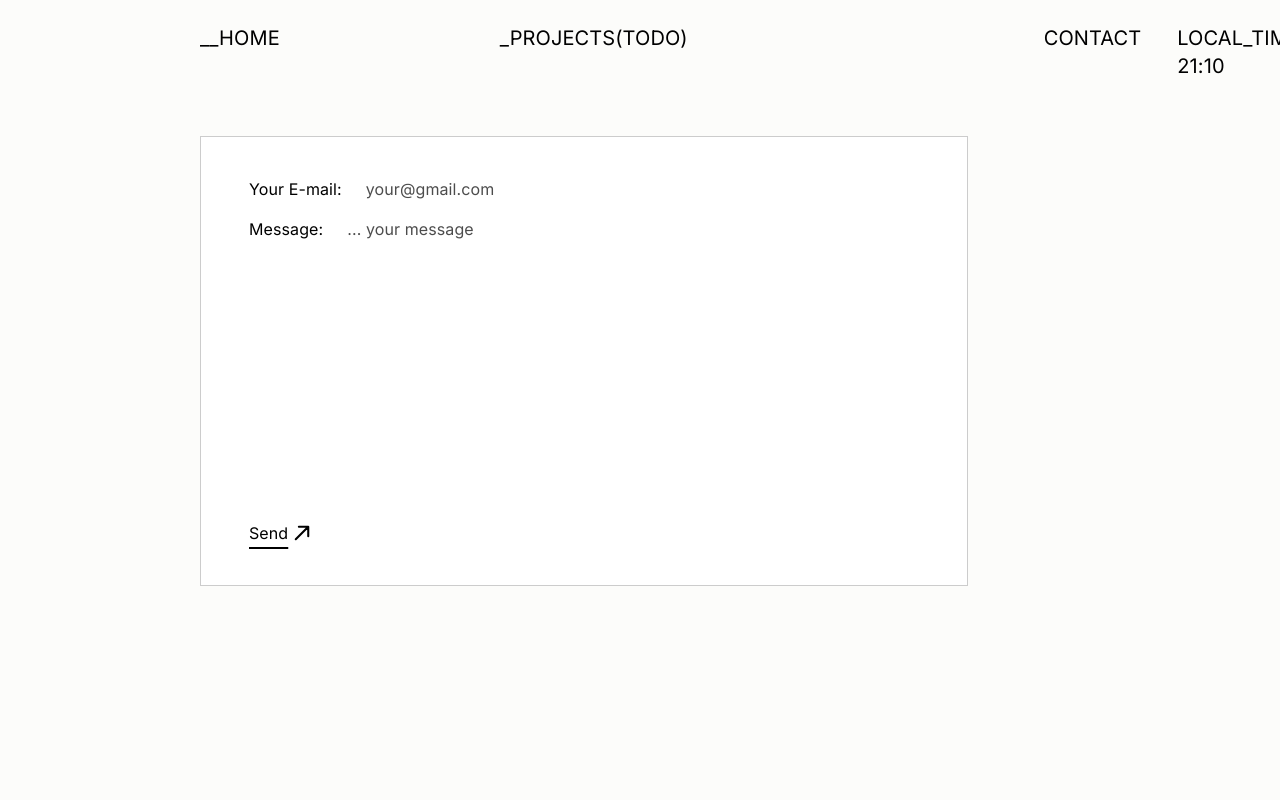
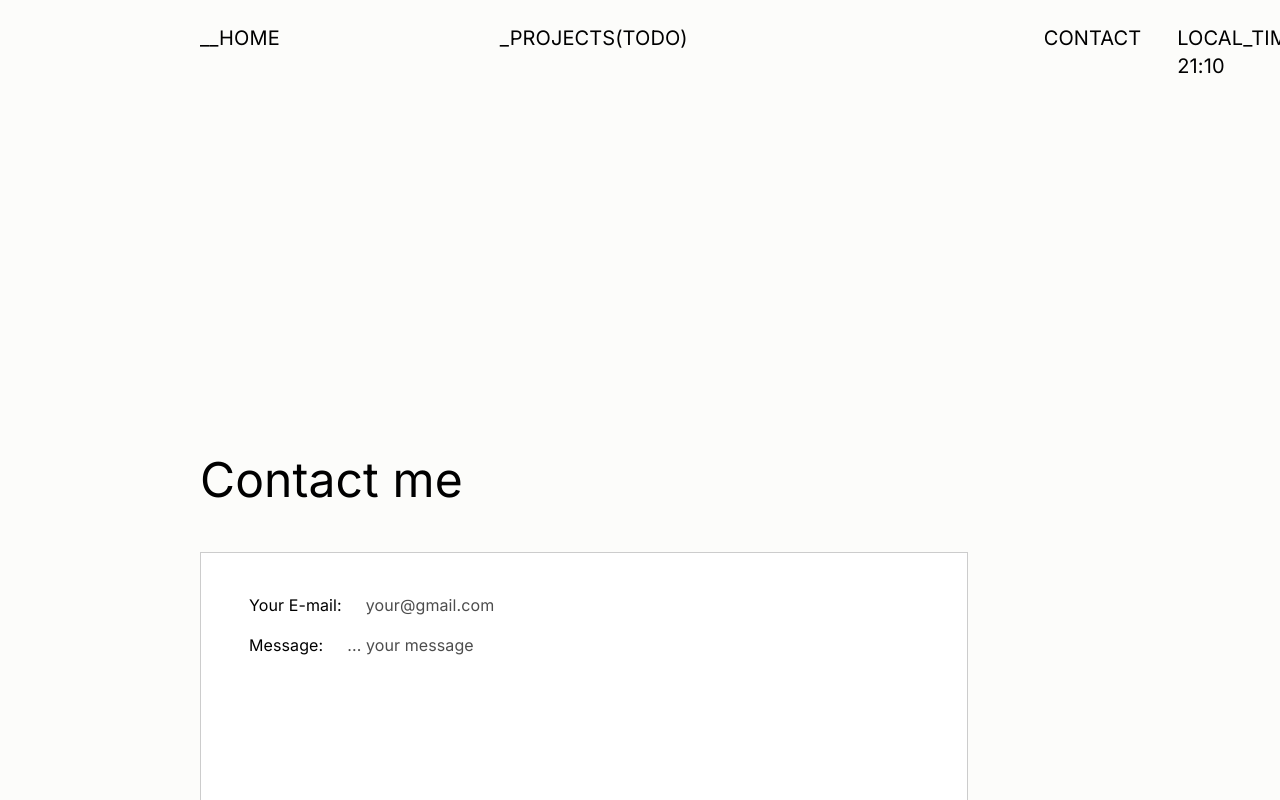
Before and after one commit to amalyakubov/portfolio, a SvelteKit app: page /contact in a window 1280 px wide. Shown: the top 800 px of the page. Built offline with nearby package versions, Linux system fonts and the light colour scheme.

Commit message:
feat: improve layout of the contact section

```diff
--- a/src/routes/contact/+page.svelte
+++ b/src/routes/contact/+page.svelte
@@ -1,4 +1,5 @@
-<div class="flex flex-1 flex-col justify-between">
+<div class="flex flex-1 flex-col h-min py-80">
+  <p class="text-5xl pb-12">Contact me</p>
   <form
     class="bg-[#ffff] px-12 py-10 flex flex-col max-w-3xl border border-black/20"
     id="contact_form"
```
